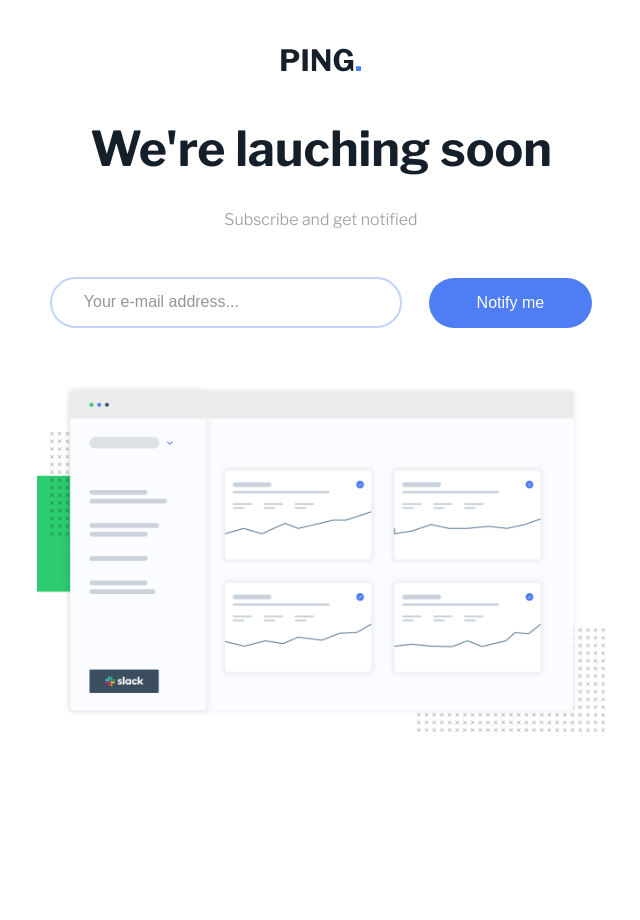
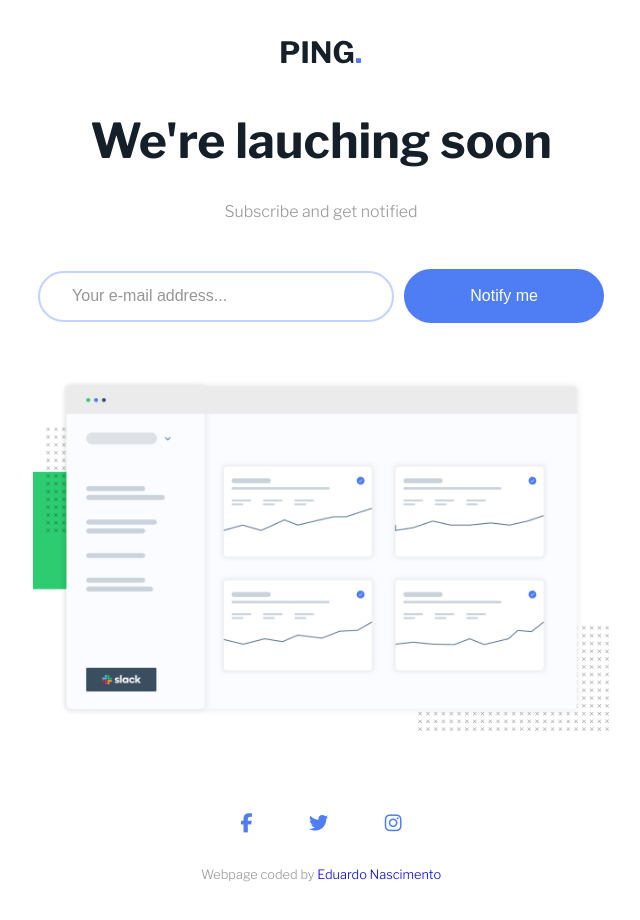
Before and after one commit to eduardosgn/ping-coming-soon-page, a React (Vite) app: page / in a window 1280 px wide. Shown: the top 920 px of the page, without its empty margins (319-959 px from the left). Before the commit the page ends 800 px from the top, so only its background shows below. Built offline with nearby package versions, Linux system fonts and the light colour scheme.

Commit message:
Criação e estilização do componente Footer

```diff
--- a/index.html
+++ b/index.html
@@ -4,6 +4,7 @@
     <meta charset="UTF-8" />
     <link rel="icon" type="image/svg+xml" href="/src/favicon.svg" />
     <meta name="viewport" content="width=device-width, initial-scale=1.0" />
+    <script src="https://kit.fontawesome.com/5325c6a793.js" crossorigin="anonymous"></script>
     <title>Ping Coming Soon Page</title>
   </head>
   <body>
--- a/src/App.tsx
+++ b/src/App.tsx
@@ -1,10 +1,12 @@
 import Header from './components/Header/Header';
+import Footer from './components/Footer/Footer';
 import './globals.scss';
 
 function App() {
   return (
     <>
       <Header title="We're lauching soon" subtitle='Subscribe and get notified' />
+      <Footer text='Webpage coded by' />
     </>
   );
 };
--- /dev/null
+++ b/src/components/Footer/Footer.tsx
@@ -0,0 +1,25 @@
+import styles from './style.module.scss';
+
+type copyText = {
+    text: string;
+};
+
+export default function Footer(props: copyText) {
+    return (
+        <footer className={ styles.container }>
+            <ul>
+                <li>
+                    <i className="fab fa-facebook-f"></i>
+                </li>
+                <li>
+                    <i className="fab fa-twitter"></i>
+                </li>
+                <li>
+                    <i className="fab fa-instagram"></i>
+                </li>
+            </ul>
+
+            <p id={ styles.copy }>{ props.text } <a href="https://github.com/eduardosgn" target='_blank'>Eduardo Nascimento</a></p>
+        </footer>
+    );
+};
--- /dev/null
+++ b/src/components/Footer/style.module.scss
@@ -0,0 +1,49 @@
+$primaryColor: hsl(223, 87%, 63%);
+$secondaryColorPaleBlue: hsl(223, 100%, 88%);
+$secondaryColorLightRed: hsl(354, 100%, 66%);
+$neutralGrey: hsl(0, 0%, 59%);
+$neutralVeryDarkBlue: hsl(209, 33%, 12%);
+
+.container {
+    max-width: 85%;
+    margin: 0 auto;
+
+    ul {
+        width: 50%;
+        margin: 2rem auto;
+        color: $primaryColor;
+        padding: 0;
+        list-style: none;
+        display: flex;
+        justify-content: space-around;
+
+        li {
+            font-size: 1.2rem;
+            cursor: pointer;
+            transition: all .3s ease-in-out;
+
+            &:hover {
+                color: $secondaryColorPaleBlue;
+            }
+        }
+
+    }
+
+    #copy {
+        text-align: center;
+        font-size: .8rem;
+        margin-bottom: 3rem;
+
+        a {
+            text-decoration: none;
+        }
+    }
+}
+
+@media all and (min-width: 900px) {
+    .container {
+        ul {
+            width: 20%;
+        }
+    }
+}
--- a/src/components/Header/style.module.scss
+++ b/src/components/Header/style.module.scss
@@ -96,7 +96,8 @@ $neutralVeryDarkBlue: hsl(209, 33%, 12%);
             }
 
             button {
-                padding: 1rem 3rem;
+                padding: 1rem 4rem;
+                border: $primaryColor 2px solid;
             }
         }
     }
--- a/src/globals.scss
+++ b/src/globals.scss
@@ -6,8 +6,16 @@ $secondaryColorLightRed: hsl(354, 100%, 66%);
 $neutralGrey: hsl(0, 0%, 59%);
 $neutralVeryDarkBlue: hsl(209, 33%, 12%);
 
+* {
+    -webkit-font-smoothing: antialiased;
+    -moz-osx-font-smoothing: grayscale;
+}
+
 body {
     font-family: 'Libre Franklin', sans-serif;
+    margin: 0;
+    padding: 0;
+    box-sizing: border-box;
 
     h1 {
         color: $neutralVeryDarkBlue;
--- /dev/null
+++ b/src/index.css
@@ -0,0 +1 @@
+@include-normalize;
```
